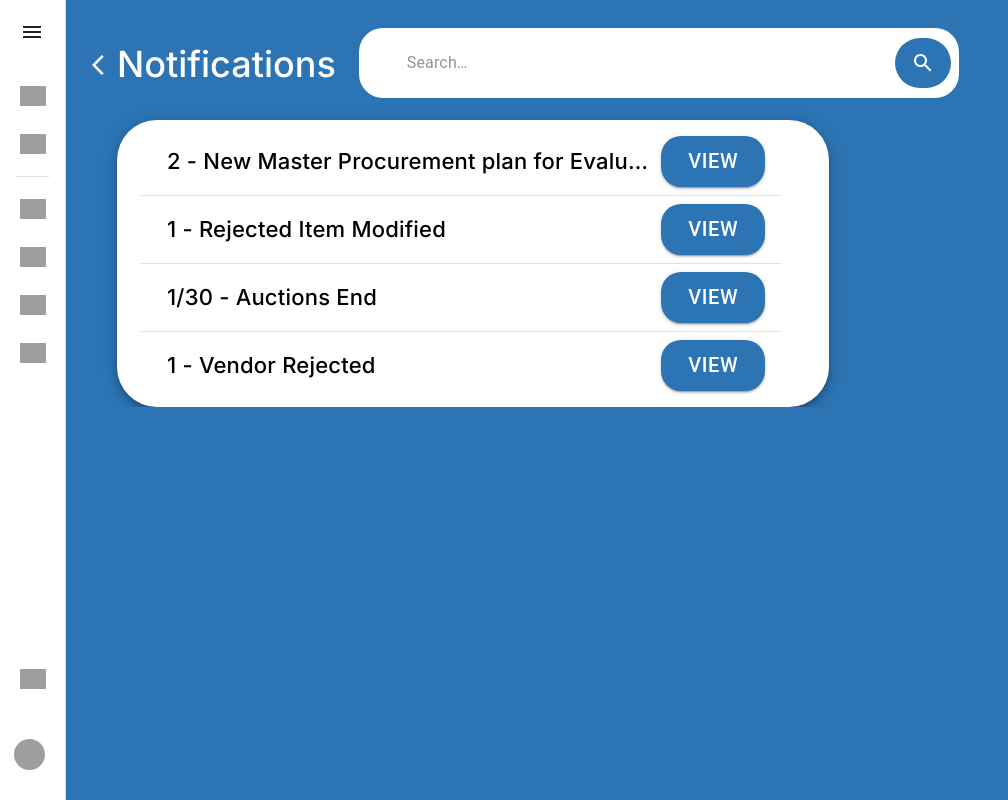
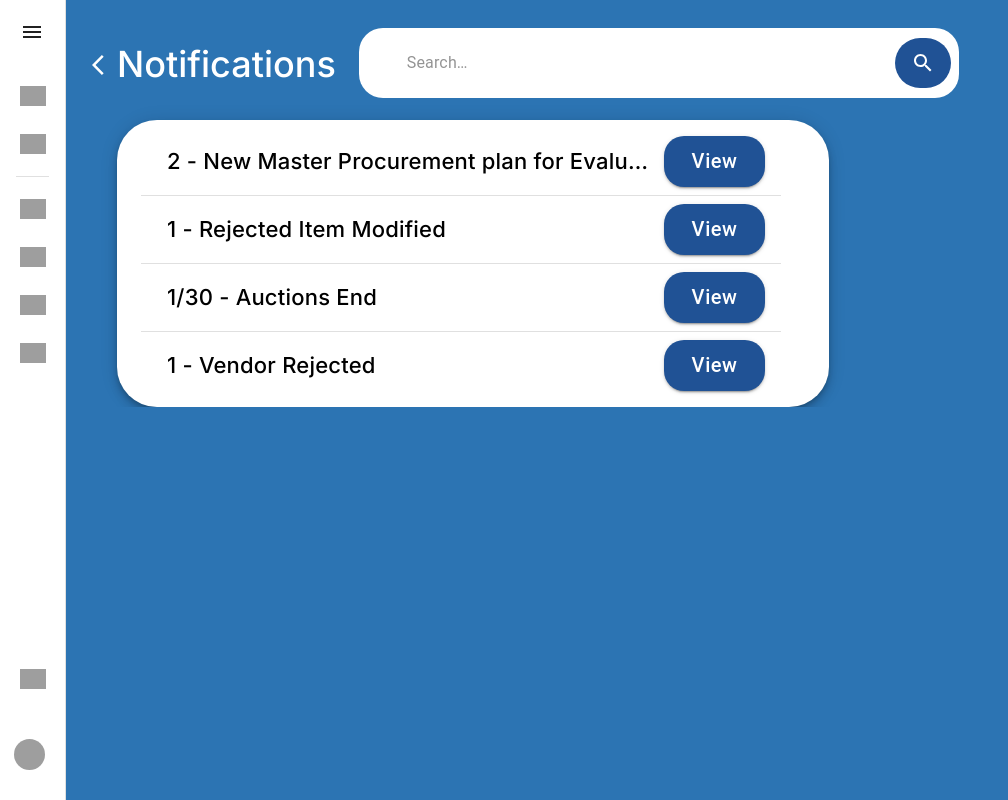
Before and after one commit to yesitha/ProcurementManagementSystem, a React (Create React App) app in the folder Code/frontend/: page / in a window 1280 px wide. Shown: the whole page, without its empty margins (0-1008 px from the left). Built offline with nearby package versions, Linux system fonts and the light colour scheme; grey boxes are pictures that could not be loaded.

Commit message:
Notification Page  Modified

```diff
--- a/Code/frontend/src/components/Search/Search.js
+++ b/Code/frontend/src/components/Search/Search.js
@@ -54,12 +54,12 @@ function SearchNoFilter() {
                         />
                     </div>
                     <div className="searchIcons">
-                    <IconButton  sx={{display:"flex",flexDirection:"row",borderRadius:50,backgroundColor:'#2c74b3',height:50,width:'50',mt:1,mr:1,px:2,'&:hover':{backgroundColor:'#205295'}}}  >
+                    <IconButton  sx={{display:"flex",flexDirection:"row",borderRadius:50,backgroundColor:'#205295',height:50,width:'50',mt:1,mr:1,px:2,'&:hover':{backgroundColor:'#205295#2c74b3'}}}  >
 
                           <FilterListIcon sx={{color:'#ffffff'}}/>
 
                     </IconButton>
-                    <IconButton sx={{display:"flex",flexDirection:"row",borderRadius:50,backgroundColor:'#2c74b3',height:50,width:'50',mt:1,mr:1,px:2,'&:hover':{backgroundColor:'#205295'}}}>
+                    <IconButton sx={{display:"flex",flexDirection:"row",borderRadius:50,backgroundColor:'#205295',height:50,width:'50',mt:1,mr:1,px:2,'&:hover':{backgroundColor:'#2c74b'}}}>
                           <SearchIcon sx={{color:'#ffffff'}}/>
                         </IconButton>
                     </div>
--- a/Code/frontend/src/components/SearchNoFilter/SearchNoFilter.js
+++ b/Code/frontend/src/components/SearchNoFilter/SearchNoFilter.js
@@ -54,7 +54,7 @@ function SearchNoFilter() {
                     </div>
                     <div className="searchIcons">
 
-                    <IconButton sx={{display:"flex",flexDirection:"row",borderRadius:50,backgroundColor:'#2c74b3',height:50,width:'50',mt:1,mr:1,px:2,'&:hover':{backgroundColor:'#205295'}}}>
+                    <IconButton sx={{display:"flex",flexDirection:"row",borderRadius:50,backgroundColor:'#205295',height:50,width:'50',mt:1,mr:1,px:2,'&:hover':{backgroundColor:'#2c74b3'}}}>
                           <SearchIcon sx={{color:'#ffffff'}}/>
                         </IconButton>
                     </div>
--- a/Code/frontend/src/pages/NotificationPage/NotificationPage.js
+++ b/Code/frontend/src/pages/NotificationPage/NotificationPage.js
@@ -59,7 +59,7 @@ function NotificationPage() {
                     <ListItemText className="ListItemText" sx={{fontFamily:'Inter',fontWeight:'500'}}>
                         <Typography className="ListItemText">{notification.number} - {notification.name}</Typography>
                          </ListItemText>
-                    <Button variant="contained" sx={{borderRadius:5,backgroundColor:'#2C74B3',color:'#ffffff',fontSize:'20px',py:1,px:4,'&:hover':{backgroundColor:'#205295'}}}>View</Button>
+                    <Button variant="contained" sx={{borderRadius:5,backgroundColor:'#205295',color:'#ffffff',fontSize:'20px',py:1,px:4,'&:hover':{backgroundColor:'#2C74B3'},textTransform: 'none'}}>View</Button>
 
                    </ListItem>
 
```
